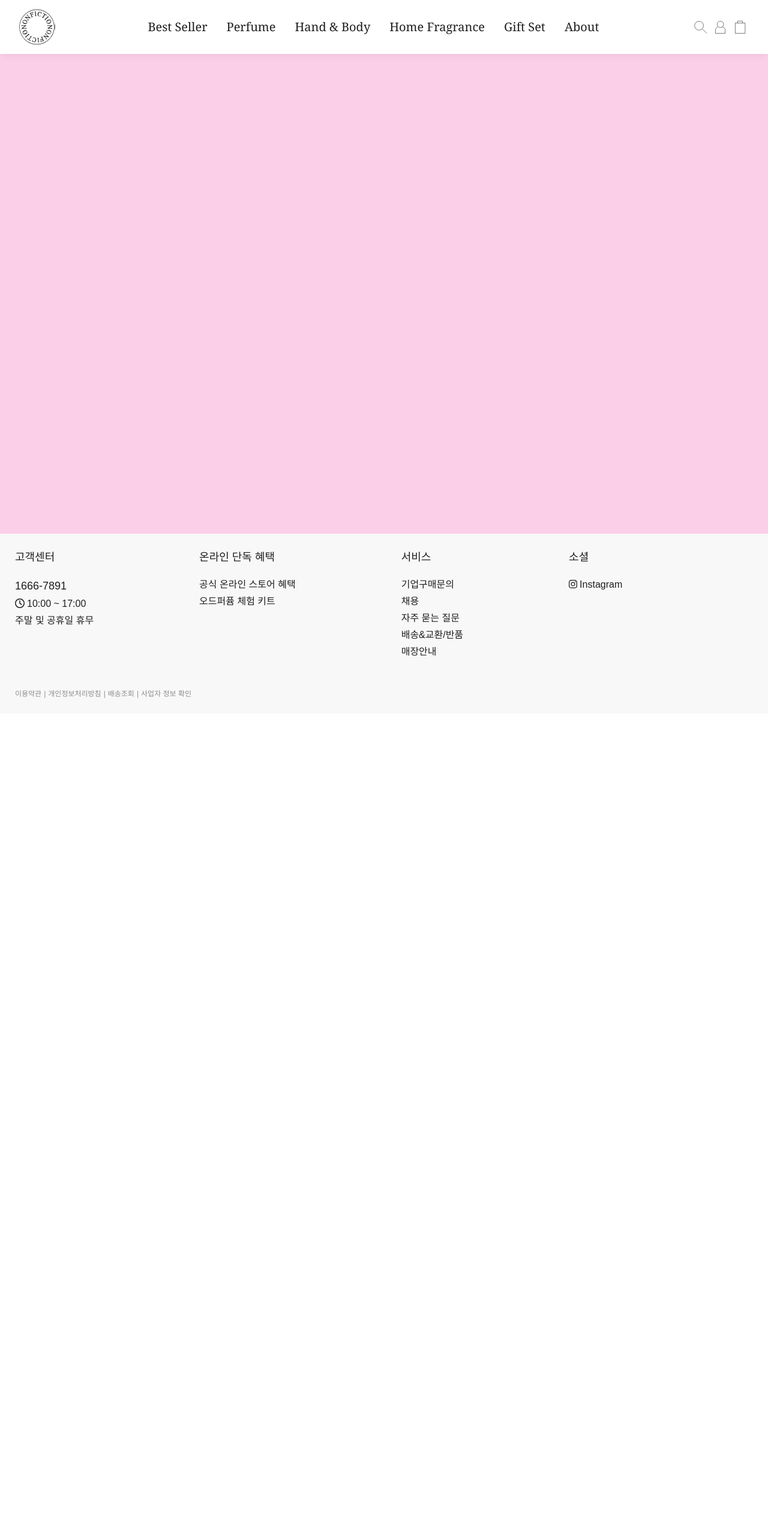
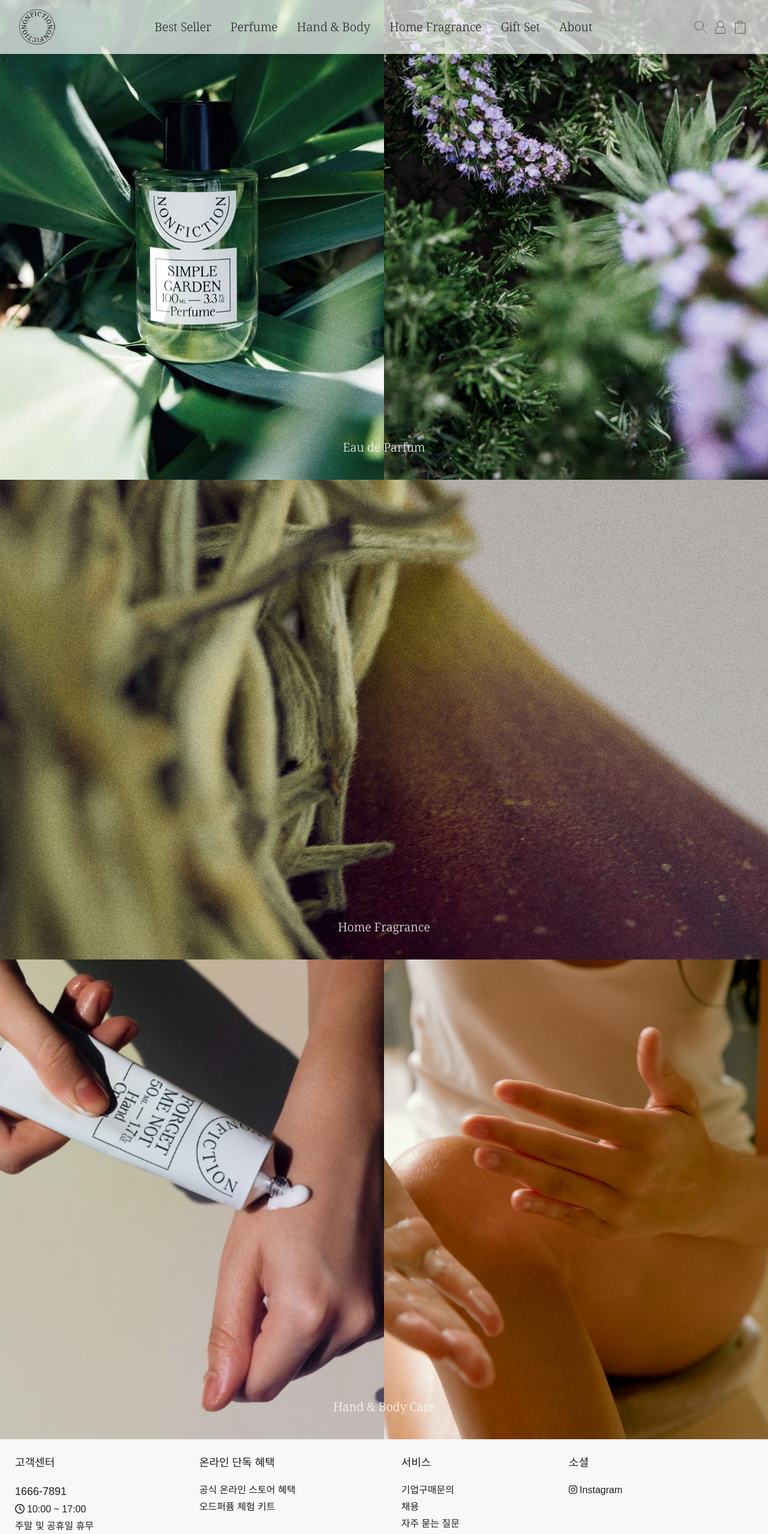
Before and after one commit to yeo-seoyun/non-fiction, a React (Vite) app: page / in a window 1280 px wide. Shown: the top 2558 px of the page at 60% size. Before the commit the page ends 1190 px from the top, so only its background shows below. Built offline with nearby package versions, Linux system fonts and the light colour scheme; a web font is replaced by a local one.

Commit message:
[Design] :  comingsoon 페이지 [Feat] :  페이지 이동 시 스크롤 상단으로

```diff
--- a/index.html
+++ b/index.html
@@ -6,8 +6,10 @@
     <title>Nonfiction</title>
     <link rel="stylesheet" href="./src/styles/main.css" />
     <script type="module" src="./src/main.jsx"></script>
+    <link rel="preconnect" href="https://fonts.googleapis.com" />
+    <link rel="preconnect" href="https://fonts.gstatic.com" crossorigin />
     <link
-      href="https://fonts.googleapis.com/css2?family=Noto+Serif&display=swap"
+      href="https://fonts.googleapis.com/css2?family=Noto+Serif:ital,wght@0,100..900;1,100..900&display=swap"
       rel="stylesheet"
     />
     <link
--- /dev/null
+++ b/src/components/ScrollToTop.jsx
@@ -0,0 +1,12 @@
+import { useEffect } from "react";
+import { useLocation } from "react-router-dom";
+
+export default function ScrollToTop() {
+  const { pathname } = useLocation();
+
+  useEffect(() => {
+    window.scroll(0, 0);
+  }, [pathname]);
+
+  return null;
+}
--- a/src/components/organisim/Header.jsx
+++ b/src/components/organisim/Header.jsx
@@ -2,7 +2,7 @@
 
 function Header() {
   return (
-    <header className="w-full h-[90px] px-8 flex items-center justify-between text-xl font-noto-serif font-light bg-white bg-opacity-70 shadow-default fixed">
+    <header className="w-full h-[90px] px-8 flex items-center justify-between text-xl font-noto-serif font-light bg-white bg-opacity-70 shadow-default fixed z-30">
       <Link to="/" className="bg-nf-logo w-[60px] h-[60px] bg-contain"></Link>
       <nav className="flex gap-8">
         <Link
@@ -27,21 +27,21 @@
           Hand & Body
         </Link>
         <Link
-          to="/comminsoon"
+          to="/comingsoon"
           aria-label="홈 프래그런스"
           className="hover hover:text-gray-100"
         >
           Home Fragrance
         </Link>
         <Link
-          to="/comminsoon"
+          to="/comingsoon"
           aria-label="선물 세트"
           className="hover hover:text-gray-100"
         >
           Gift Set
         </Link>
         <Link
-          to="/comminsoon"
+          to="/comingsoon"
           aria-label="정보"
           className="hover hover:text-gray-100"
         >
--- a/src/layout/Layout.jsx
+++ b/src/layout/Layout.jsx
@@ -1,14 +1,17 @@
 import Header from "../components/organisim/Header";
 import Footer from "../components/organisim/Footer";
 import { Outlet } from "react-router-dom";
+import ScrollToTop from "@/components/ScrollToTop";
 
 function Layout() {
   // const { state } = useNavigation();
 
+  ScrollToTop();
+
   return (
     <div className="w-full h-full">
       <Header />
-      <main className="pt-[90px]">
+      <main>
         <Outlet />
       </main>
       <Footer />
--- a/src/pages/ComingSoon/ComingSoon.jsx
+++ b/src/pages/ComingSoon/ComingSoon.jsx
@@ -1,5 +1,21 @@
+import ComingSoonSvg from "@/assets/ComingSoon/comingsoon.svg";
+
 function ComingSoon() {
-  return <></>;
+  return (
+    <div className="flex flex-col gap-10 items-center justify-end py-[180px]">
+      <img src={ComingSoonSvg} alt="준비중인 페이지 입니다." />
+      <div className="flex flex-col gap-5">
+        <h1 className="text-4xl">
+          현재 <strong>페이지 준비중</strong> 입니다.
+        </h1>
+        <p className="text-gray-100 text-center">
+          보다 나은서비스를 제공하기 위하여 페이지 준비중에 있습니다.
+          <br />
+          빠른 시일내에 준비하여 찾아 뵙겠습니다.
+        </p>
+      </div>
+    </div>
+  );
 }
 
 export default ComingSoon;
--- a/src/pages/Home/Home.jsx
+++ b/src/pages/Home/Home.jsx
@@ -1,18 +1,86 @@
+import PerfumeLeft from "@/assets/Home/home01.jpg";
+import PerfumeRight from "@/assets/Home/home02.jpg";
+import Homfragrance from "@/assets/Home/home03.jpg";
+import HandandBodyLeft from "@/assets/Home/home04.jpg";
+import HandandBodyRight from "@/assets/Home/home05.jpg";
+import { Link } from "react-router-dom";
+
 function Home() {
   return (
-    <div>
-      <div className="bg-pink-200 w-full h-screen">
-        <h1 className="sr-only">Home</h1>
-        <div className="w-screen  bg-yellow-100">
-          <div
-            style={{
-              backgroundImage: `url()`,
-            }}
-          ></div>
+    <div className="bg-pink-200">
+      <h1 className="sr-only">Home</h1>
+      <Link to="/perfume" aria-label="향수">
+        <div className="w-full flex justify-center relative">
+          <h2 className="absolute bottom-10 text-xl text-white font-noto-serif font-light">
+            Eau de Parfum
+          </h2>
+          <ul className="w-full flex">
+            <li
+              style={{
+                backgroundImage: `url(${PerfumeLeft})`,
+                flex: 1,
+                height: "100vh",
+                backgroundSize: "cover",
+                backgroundPosition: "center",
+              }}
+            ></li>
+            <li
+              style={{
+                backgroundImage: `url(${PerfumeRight})`,
+                flex: 1,
+                height: "100vh",
+                backgroundSize: "cover",
+                backgroundPosition: "center",
+              }}
+            ></li>
+          </ul>
         </div>
-        <div className="w-screen "></div>
-        <div className="w-screen "></div>
-      </div>
+      </Link>
+      <Link to="/comingsoon" aria-label="홈 프래그런스">
+        <div className="w-full flex justify-center relative">
+          <h2 className="absolute bottom-10 text-xl text-white font-noto-serif font-light">
+            Home Fragrance
+          </h2>
+          <ul className="w-full flex">
+            <li
+              style={{
+                backgroundImage: `url(${Homfragrance})`,
+                flex: 1,
+                height: "100vh",
+                backgroundSize: "cover",
+                backgroundPosition: "center",
+              }}
+            ></li>
+          </ul>
+        </div>
+      </Link>
+      <Link to="/handandbody" aria-label="핸드 앤 바디">
+        <div className="w-full flex justify-center relative">
+          <h2 className="absolute bottom-10 text-xl text-white font-noto-serif font-light">
+            Hand & Body Care
+          </h2>
+          <ul className="w-full flex">
+            <li
+              style={{
+                backgroundImage: `url(${HandandBodyLeft})`,
+                flex: 1,
+                height: "100vh",
+                backgroundSize: "cover",
+                backgroundPosition: "center",
+              }}
+            ></li>
+            <li
+              style={{
+                backgroundImage: `url(${HandandBodyRight})`,
+                flex: 1,
+                height: "100vh",
+                backgroundSize: "cover",
+                backgroundPosition: "center",
+              }}
+            ></li>
+          </ul>
+        </div>
+      </Link>
     </div>
   );
 }
--- a/src/routes/navigation.jsx
+++ b/src/routes/navigation.jsx
@@ -43,19 +43,19 @@
   },
   {
     id: "homefragrance",
-    path: "/comminsoon",
+    path: "/comingsoon",
     text: "홈 프래그란스",
     element: <ComingSoon />,
   },
   {
     id: "giftset",
-    path: "/comminsoon",
+    path: "/comingsoon",
     text: "선물 세트",
     element: <ComingSoon />,
   },
   {
     id: "about",
-    path: "/comminsoon",
+    path: "/comingsoon",
     text: "정보",
     element: <ComingSoon />,
   },
```
Also changed, not shown: src/assets/ComingSoon/comingsoon.svg (added), src/assets/Home/home04.jpg.
